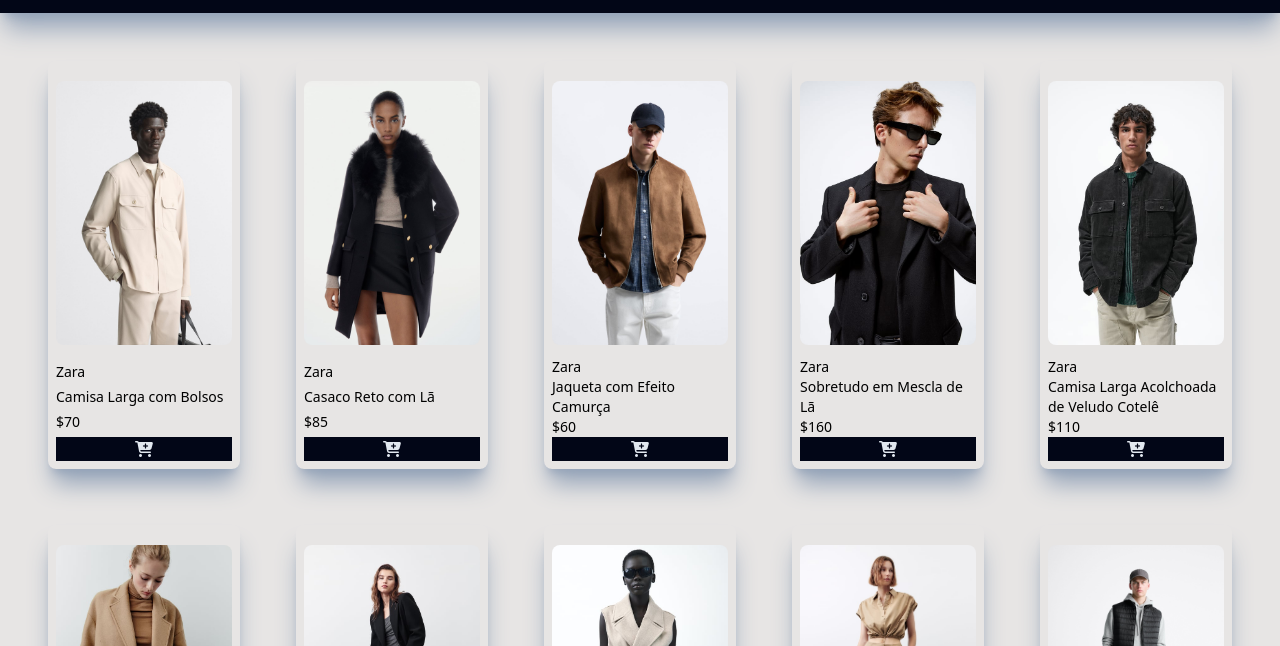
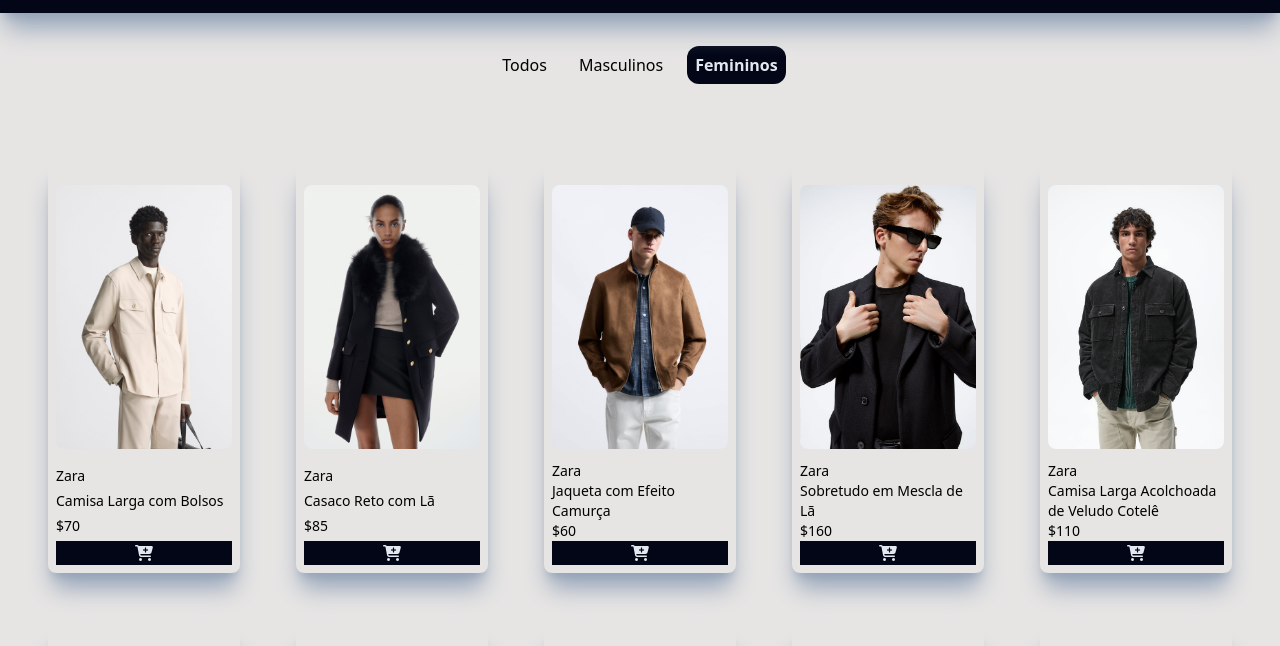
Before and after one commit to Thurcavalcante/magazine-hashtag, a website built with Vite: page index.html in a window 1280 px wide. Shown: the part 83-729 px from the top of the page. Built offline with nearby package versions, Linux system fonts and the light colour scheme.

Commit message:
Implementando Filtro Interativo

```diff
--- a/index.html
+++ b/index.html
@@ -43,7 +43,28 @@
         </button>
       </div>
     </header>
-    <main>
+    <main class="flex flex-col items-center">
+      <section id="filtros" class="p-10 flex">
+        <div class="px-2">
+          <input id="exibir-todos" type="radio" name="filtro" class="peer hidden" checked/>
+          <label
+            for="exibir-todos"
+            class="peer-checked:bg-slate-950 peer-checked:text-slate-200 peer-checked:font-bold p-2 rounded-xl select-none cursor-pointer">Todos</label>
+        </div>
+        <div class="px-2">
+          <input id="exibir-masculino" type="radio" name="filtro" class="peer hidden" checked/>
+          <label
+            for="exibir-masculino"
+            class="peer-checked:bg-slate-950 peer-checked:text-slate-200 peer-checked:font-bold p-2 rounded-xl select-none cursor-pointer">Masculinos</label>
+        </div>
+        <div class="px-2">
+          <input id="exibir-feminino" type="radio" name="filtro" class="peer hidden" checked/>
+          <label
+            for="exibir-feminino"
+            class="peer-checked:bg-slate-950 peer-checked:text-slate-200 peer-checked:font-bold p-2 rounded-xl select-none cursor-pointer">Femininos</label>
+        </div>
+
+      </section>
       <section
         id="container-produto"
         class="flex flex-wrap p-10 justify-center gap-10">
--- a/src/cartaoProduto.js
+++ b/src/cartaoProduto.js
@@ -3,7 +3,8 @@
 
 export function renderizarCatalogo() {
     for (const produtoCatalogo of catalogo){
-        const cartaoProduto = `<div class="border-solid w-48 m-2 flex flex-col p-2 justify-between shadow-xl shadow-slate-400 rounded-lg group"
+        const cartaoProduto = `<div class='border-solid w-48 m-2 flex flex-col p-2 justify-between shadow-xl
+        shadow-slate-400 rounded-lg group ${produtoCatalogo.feminino ? "feminino" : "masculino"}'
             id="card-produto-${produtoCatalogo.id}">
             <img
             src="./assets/img/${produtoCatalogo.imagem}"
--- a/src/utilidades.js
+++ b/src/utilidades.js
@@ -77,7 +77,7 @@
     nome: "Colete Acolchoado Leve",
     preco: 229,
     imagem: "product-10.jpg",
-    feminino: true,
+    feminino: false,
   },
 ];
 
@@ -88,3 +88,5 @@
 export function lerLocalStorage(chave) {
   return JSON.parse(localStorage.getItem(chave));
 }
+
+// Proximo commit: Implementando Filtro Interativo
```
